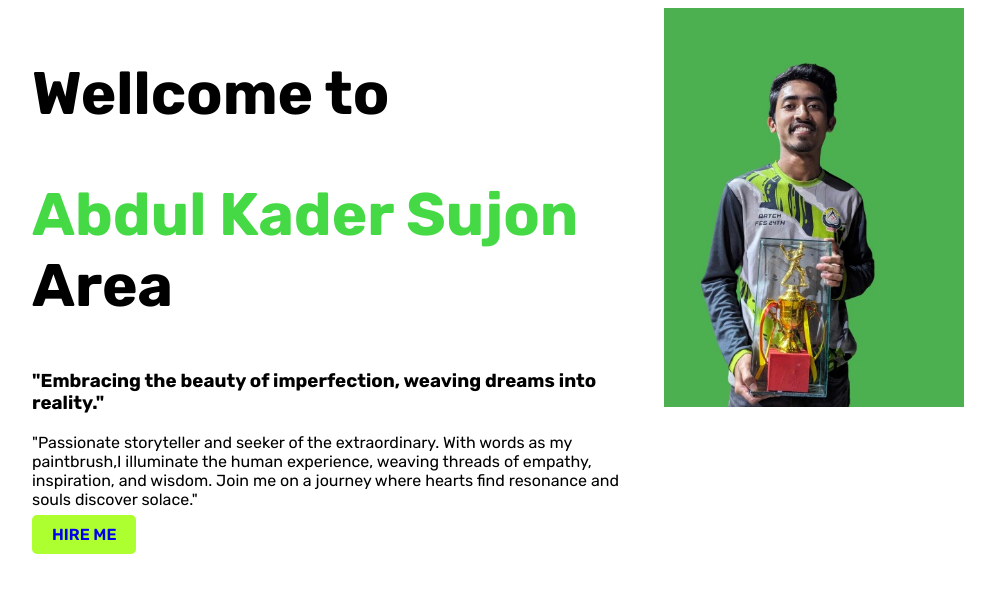
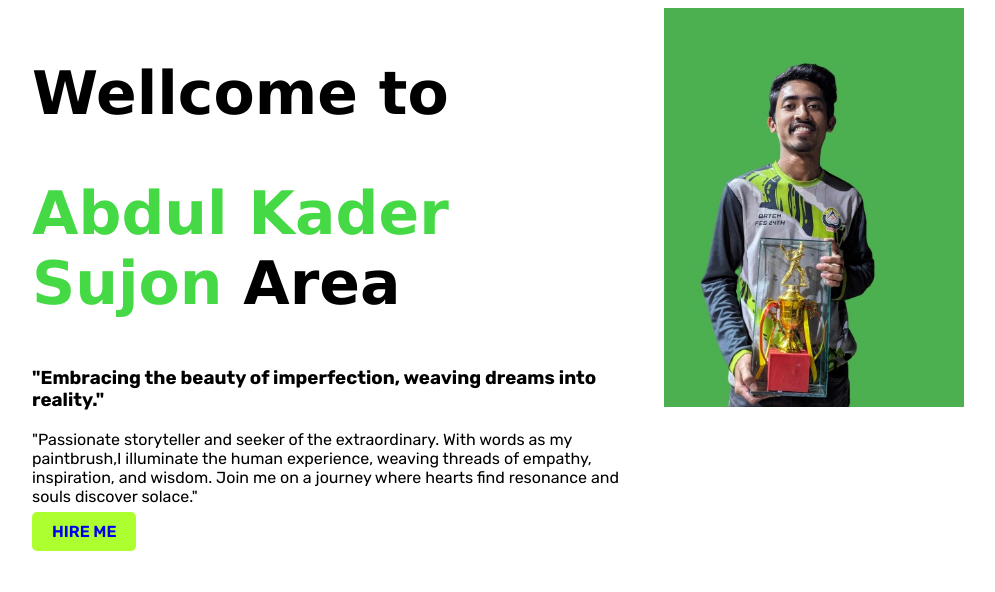
Before and after one commit to mdSUJON7/developer-portfolio, a plain HTML site: page index.html in a window 1280 px wide. Shown: the whole page, without its empty margins (6-1001 px from the left). Drawn offline with Linux system fonts and the light colour scheme.

Commit message:
updated h1 font

```diff
--- a/style.css
+++ b/style.css
@@ -4,6 +4,8 @@ body {
 
 h1 {
   font-size: 60px;
+  font-weight: 700;
+  font-family: 'Lucida Sans', 'Lucida Sans Regular', 'Lucida Grande', 'Lucida Sans Unicode', Geneva, Verdana, sans-serif;
 }
 
 .ball {
```
